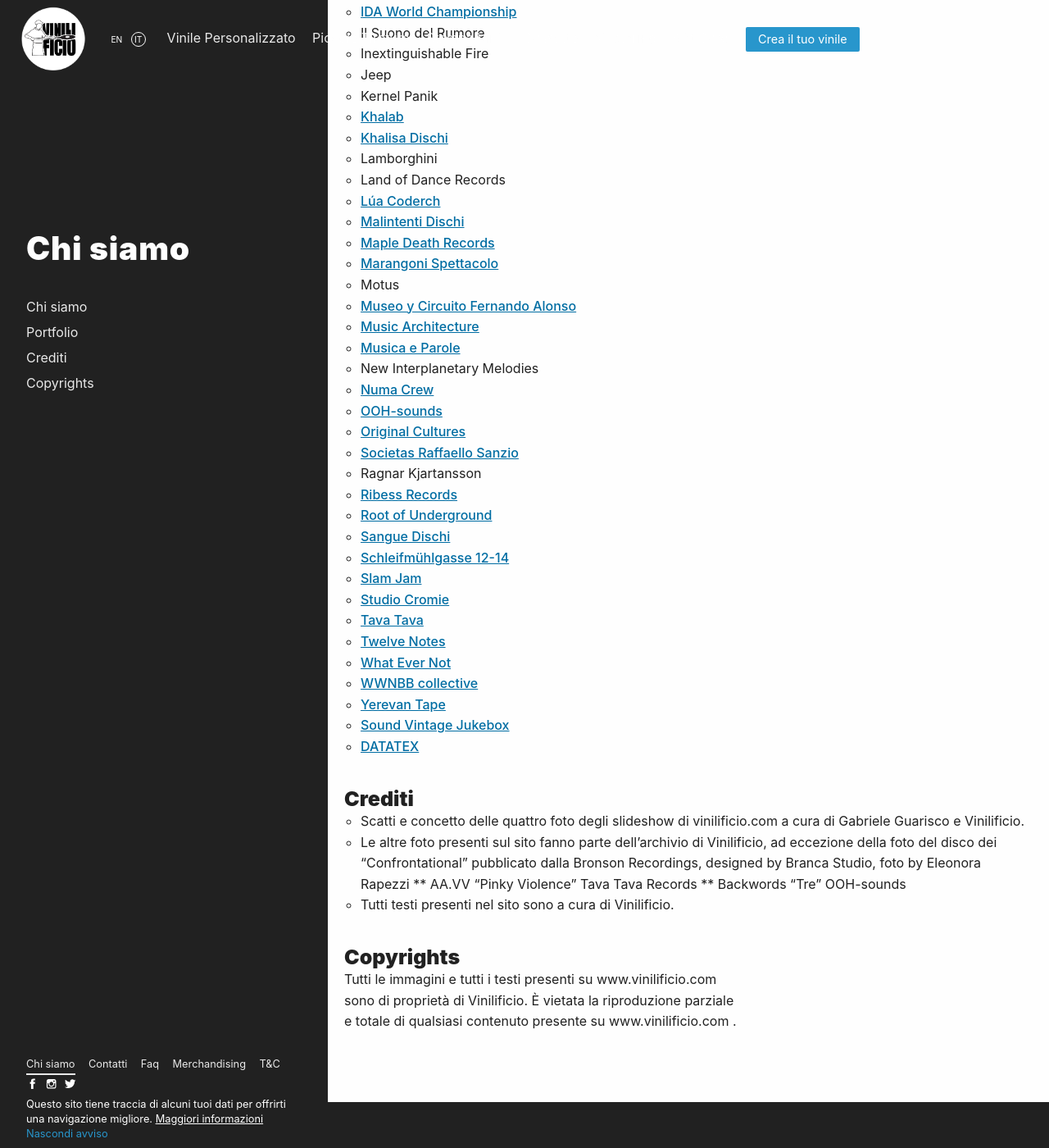
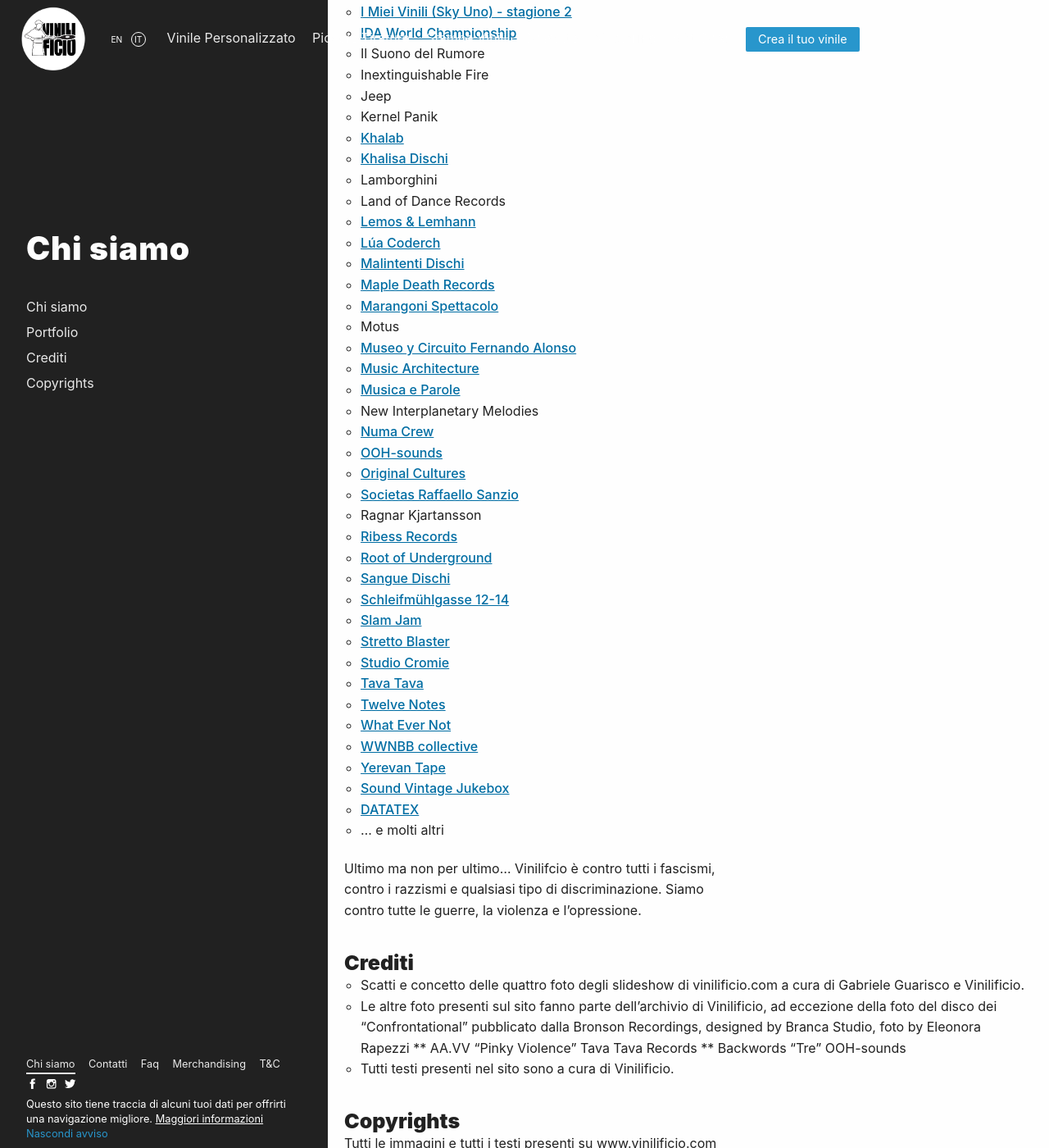
Before and after one commit to Vinilificio/vinilificio.com, a Jekyll site: the page built from _pages/chi-siamo.md, in a window 1280 px wide and 1400 px high, scrolled down 2228 px. Shown: the whole window at 82% size. Built offline with Jekyll 4.4.1, drawn with Linux system fonts in a browser that asks for light colours; nearby versions of some CDN libraries; comment, search, counter and statistics services are not loaded; some of the changed text lies outside the part shown.

Commit message:
Update chi-siamo.md

```diff
--- a/_pages/chi-siamo.md
+++ b/_pages/chi-siamo.md
@@ -95,6 +97,7 @@
 * [Khalisa Dischi](https://www.facebook.com/KhalisaDischi/){:target="_blank"}
 * Lamborghini
 * Land of Dance Records
+* [Lemos & Lemhann](https://www.lemosandlehmann.com/solstice/){:target="_blank"}
 * [Lúa Coderch](http://luacoderch.com/){:target="_blank"}
 * [Malintenti Dischi](http://www.malintenti.it/){:target="_blank"}
 * [Maple Death Records](http://www.mapledeathrecords.com/){:target="_blank"}
@@ -114,6 +117,7 @@
 * [Sangue Dischi](https://sanguedischi.com/){:target="_blank"}
 * [Schleifmühlgasse 12-14](http://12-14.org/){:target="_blank"}
 * [Slam Jam](https://www.slamjamsocialism.com){:target="_blank"}
+* [Stretto Blaster](https://strettoblaster.com/label/){:target="_blank"}
 * [Studio Cromie](http://studiocromie.org/){:target="_blank"}
 * [Tava Tava](https://www.facebook.com/bestsoundcollection/){:target="_blank"}
 * [Twelve Notes](http://www.twelve-notes.net/){:target="_blank"}
@@ -122,7 +126,9 @@
 * [Yerevan Tape](https://yerevantapes.bandcamp.com/){:target="_blank"}
 * [Sound Vintage Jukebox](https://soundvintagejukebox.wordpress.com/){:target="_blank"}
 * [DATATEX](http://datatex-italia.com/shop/prodotti-per-la-registrazione-analogica.html){:target="_blank"}
+* ... e molti altri
 
+Ultimo ma non per ultimo... Vinilifcio è contro tutti i fascismi, contro i razzismi e qualsiasi tipo di discriminazione. Siamo contro tutte le guerre, la violenza e l'opressione.
 
 ### Crediti
 * Scatti e concetto delle quattro foto degli slideshow di vinilificio.com a cura di Gabriele Guarisco e Vinilificio.
```
Also changed, not shown: other parts of _pages/chi-siamo.md (+3 -1 lines).
